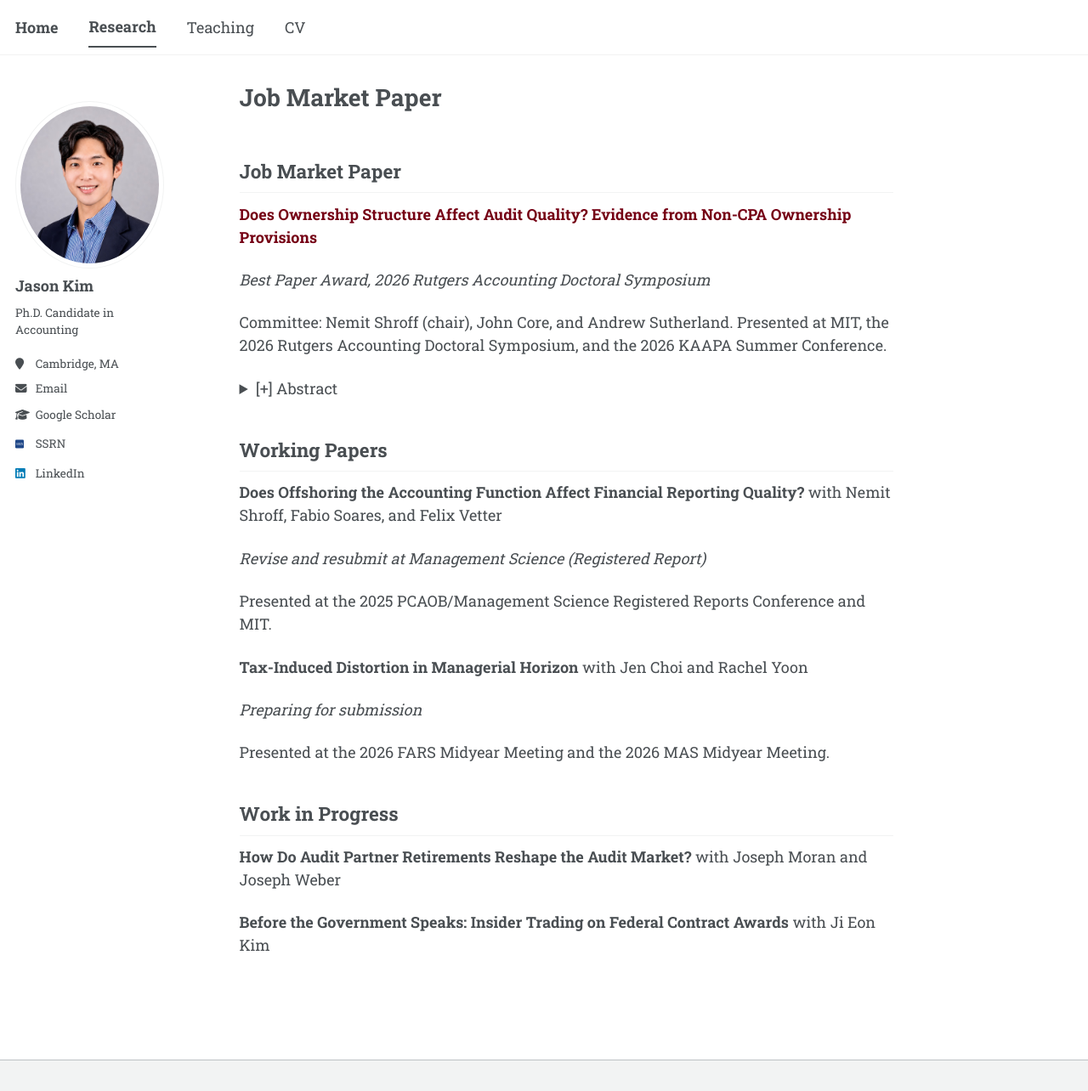
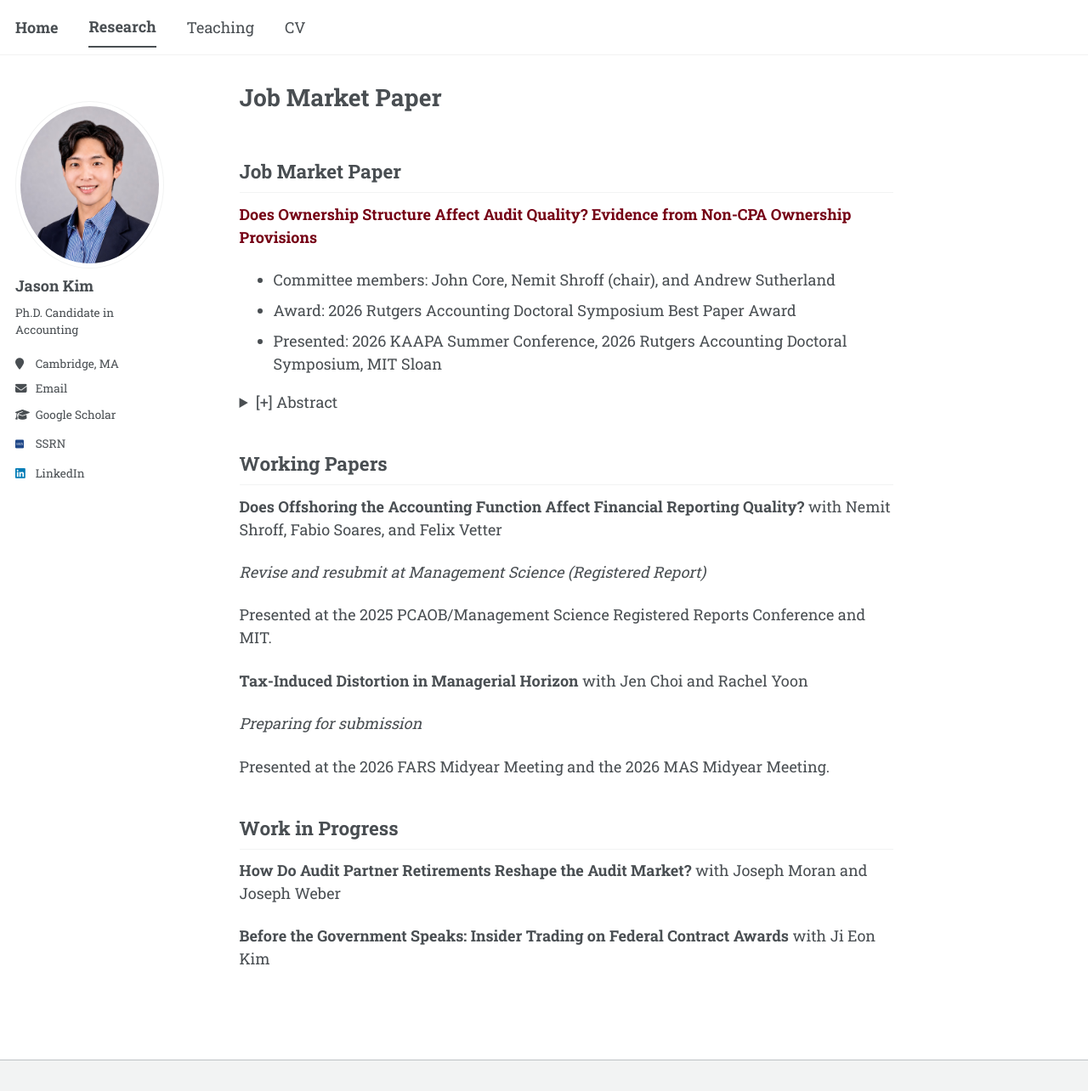
Before and after one commit to jgkim262/jgkim262.github.io, a Jekyll site: the page built from _pages/research.md, in a window 1280 px wide and 1284 px high. Shown: the whole window at 85% size. Built offline with Jekyll 4.4.1, drawn with Linux system fonts in a browser that asks for light colours; a style sheet for code colours, icons or effects is not loaded; our own code applies the rules of GitHub Pages for plain Markdown files.

Commit message:
Update research.md

```diff
--- a/_pages/research.md
+++ b/_pages/research.md
@@ -7,10 +7,9 @@ author_profile: true
 
 **[Does Ownership Structure Affect Audit Quality? Evidence from Non-CPA Ownership Provisions](https://papers.ssrn.com/sol3/papers.cfm?abstract_id=7261201)**
 
-*Best Paper Award, 2026 Rutgers Accounting Doctoral Symposium*
-
-Committee: Nemit Shroff (chair), John Core, and Andrew Sutherland.
-Presented at MIT, the 2026 Rutgers Accounting Doctoral Symposium, and the 2026 KAAPA Summer Conference.
+* Committee members: John Core, Nemit Shroff (chair), and Andrew Sutherland
+* Award: 2026 Rutgers Accounting Doctoral Symposium Best Paper Award
+* Presented: 2026 KAAPA Summer Conference,  2026 Rutgers Accounting Doctoral Symposium, MIT Sloan
 
 <details markdown="1"><summary>[+] Abstract</summary>
 
```
